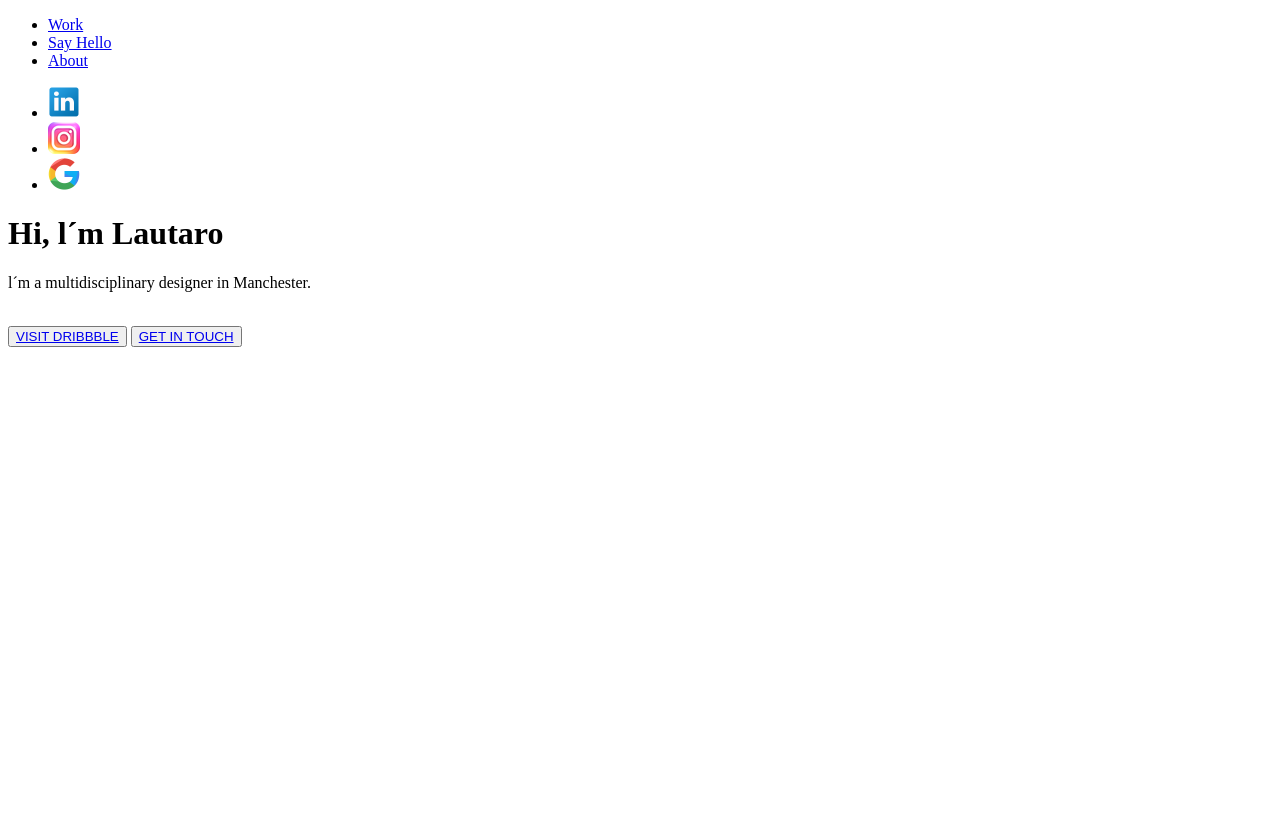
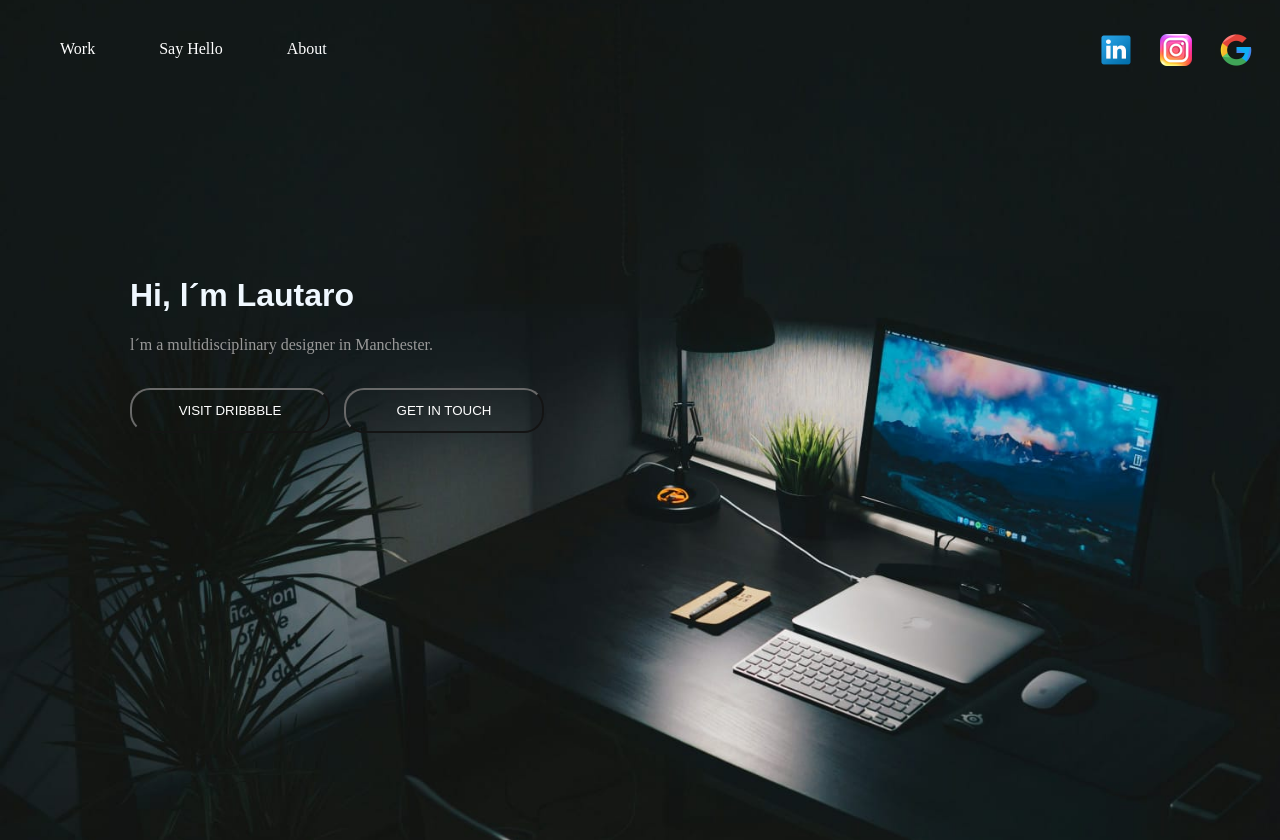
Before and after one commit to lauti-Git/pagina-web, a plain HTML site: page index.html in a window 1280 px wide. Before the commit the page ends 800 px from the top, so only its background shows below. Drawn offline with Linux system fonts and the light colour scheme; files whose address does not match are found by name.

Commit message:
Update index.html

```diff
--- a/index.html
+++ b/index.html
@@ -8,7 +8,7 @@
 
     <link rel="icon" href="img/github_icon-icons.com_60477.ico">
 
-<link rel="stylesheet" href="Ejp.css">
+<link rel="stylesheet" href="style.css">
 
     </style>
 </head>
```
